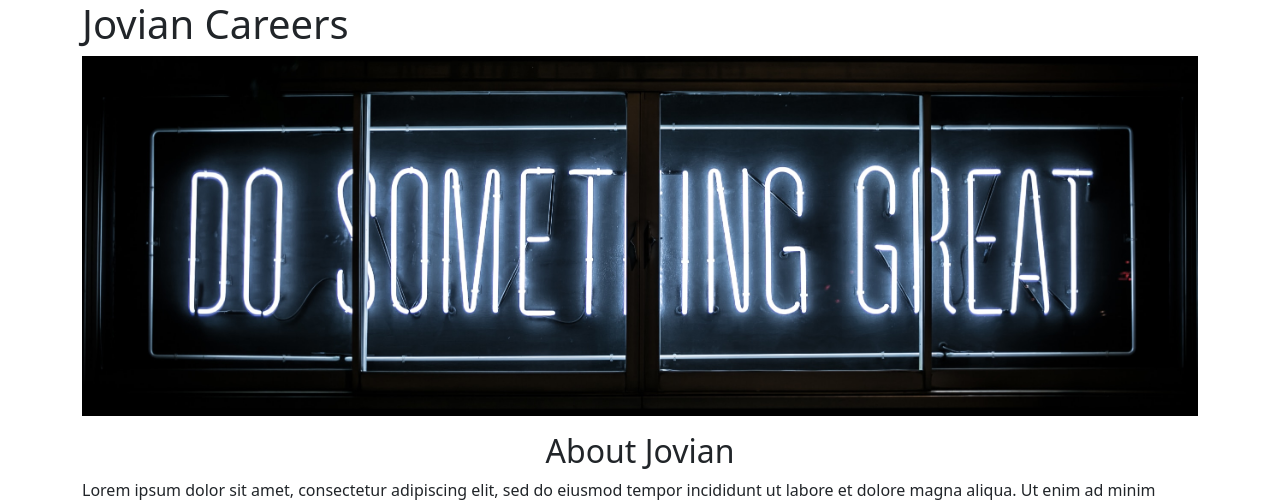
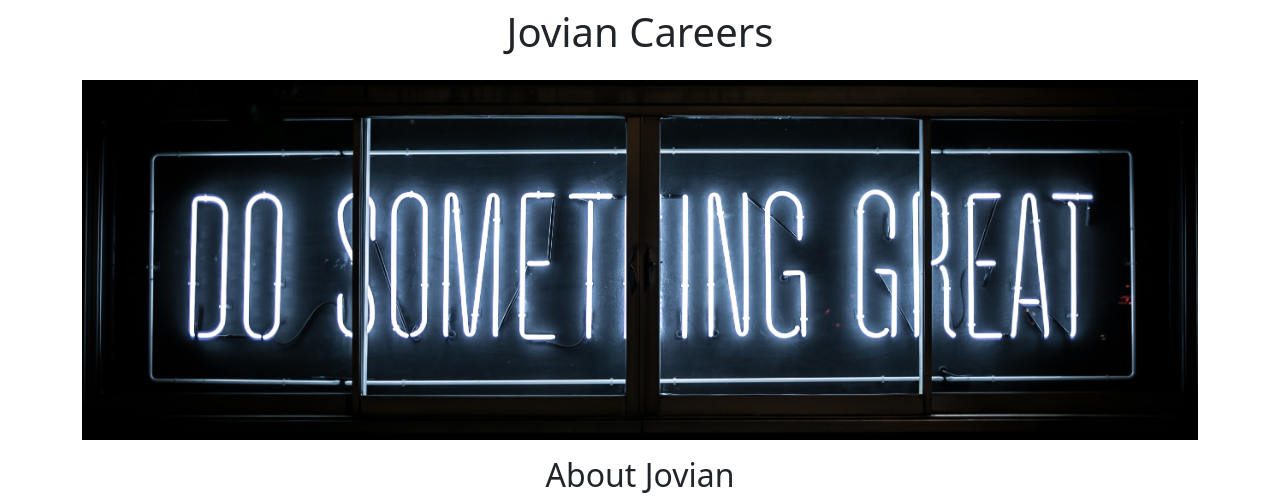
Before and after one commit to marc7nek/python-project-website, a Flask app: page / in a window 1280 px wide. Shown: the top 500 px of the page. Run offline with Flask 3, Linux system fonts and the light colour scheme; some libraries are stand-ins or nearby versions.

Commit message:
refactor

```diff
--- a/templates/home.html
+++ b/templates/home.html
@@ -17,7 +17,7 @@
   </head>
   <body>
     <div class="container">
-      <h1>{{company_name}} Careers</h1>
+      <h1 class="text-center mt-2 mb-4">{{company_name}} Careers</h1>
       <img class="imgfluid" id="banner" src="https://python-project-website--mrcc04.repl.co/static/banner.jpg">
       <h2 class="text-center">About Jovian</h2>
       <p>
```
